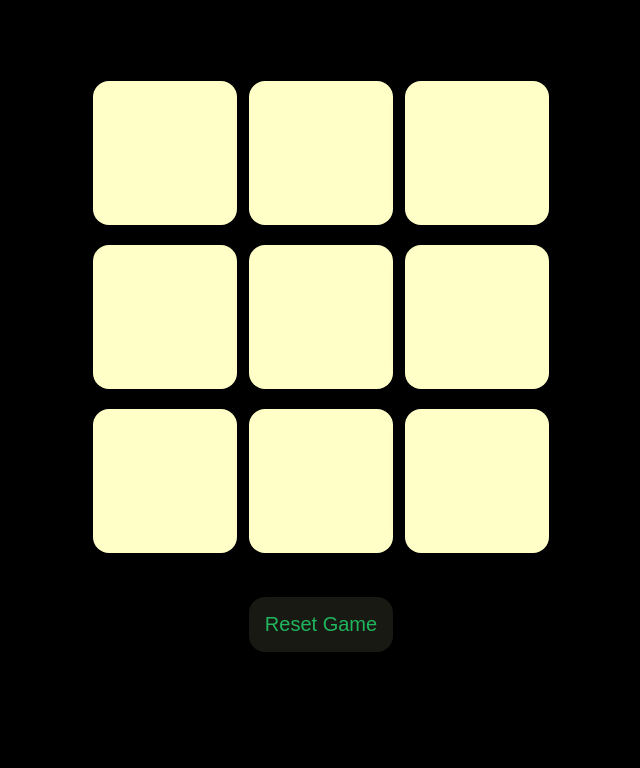
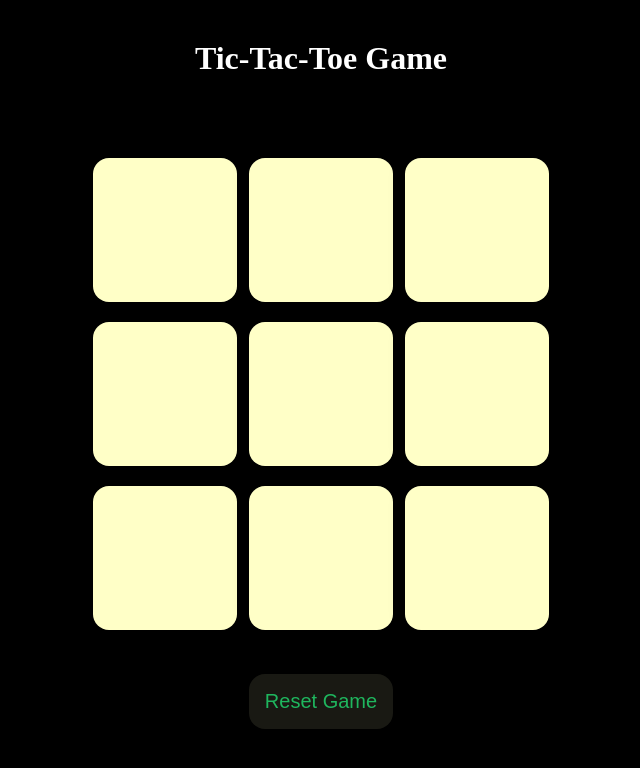
Before and after one commit to susheelvishwa/Tic-tac-toe-game, a plain HTML site: page index.html in a window 1280 px wide. Shown: the whole page, without its empty margins (319-959 px from the left). Drawn offline with Linux system fonts and the light colour scheme.

Commit message:
titile update

```diff
--- a/index.html
+++ b/index.html
@@ -9,6 +9,10 @@
 </head>
 
 <body>
+    <center>
+        <h1 class="title">Tic-Tac-Toe Game</h1>
+    </center>
+
     <div class="msg-container hide">
         <p id="msg">Winner</p>
         <button id="new-btn">New Game</button>
--- a/style.css
+++ b/style.css
@@ -11,7 +11,6 @@ body {
 .container {
     height: 70vh;
     display: flex;
-
     justify-content: center;
     align-items: center;
 }
@@ -67,8 +66,15 @@ body {
     align-items: center;
     flex-direction: column;
     gap: 8rem;
+    margin-top: 10px;
 }
 
 .hide {
     display: none;
 }
+
+.title{
+    text-align: center;
+    color: white;
+    margin-top: 40px;
+}
```
